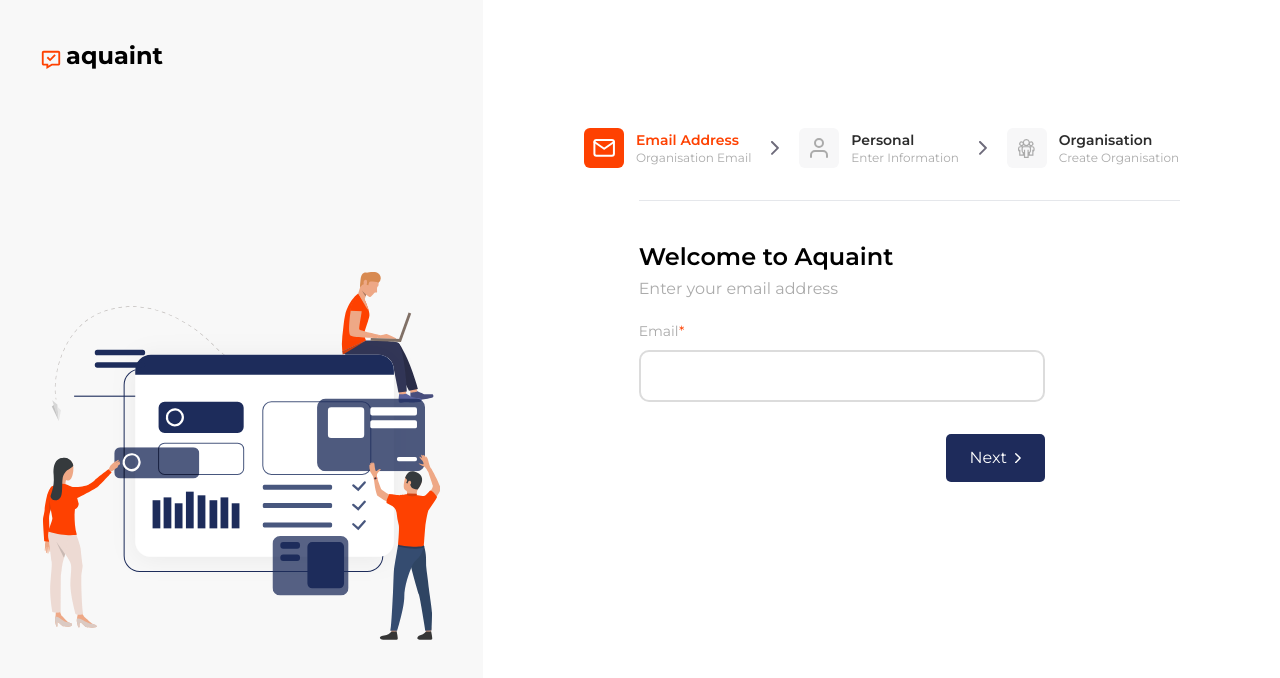
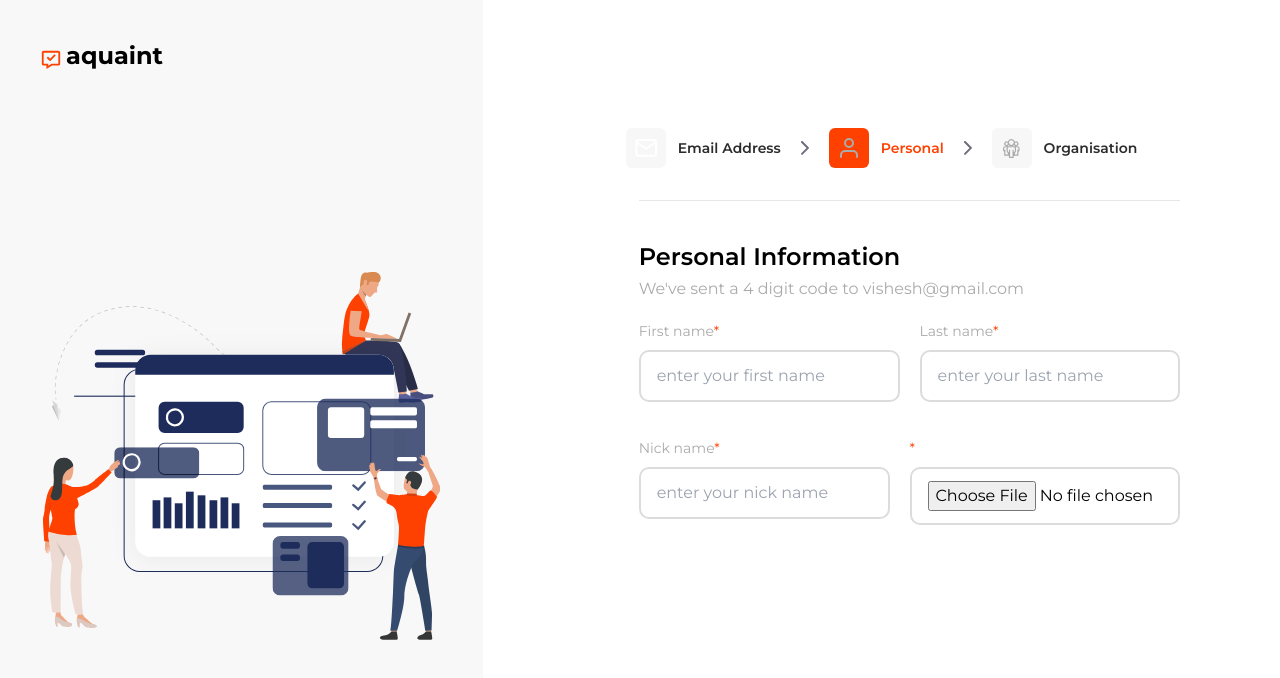
Before and after one commit to VisheshBajpayee/aquaint-fe, a React (Create React App) app: page /register in a window 1280 px wide. Shown: the top 678 px of the page. Built offline with nearby package versions, Linux system fonts and the light colour scheme.

Commit message:
added personal info section and welcome section of register page

```diff
--- a/src/components/Input/Input.jsx
+++ b/src/components/Input/Input.jsx
@@ -8,7 +8,7 @@ const Input = ({ type, name, id, placeholder, label, required }) => {
         {required && <span className="text-primaryOrange">*</span>}
       </label>
       <input
-        className=" border-2 border-borderGrey w-3/4 py-3 px-4 rounded-[10px]"
+        className=" border-2 border-borderGrey  py-3 px-4 rounded-[10px]"
         type={type}
         name={name}
         id={id}
--- a/src/components/TabBadge/TabBadge.jsx
+++ b/src/components/TabBadge/TabBadge.jsx
@@ -1,6 +1,6 @@
 import React from "react";
 
-const TabBadge = ({ primaryText, secondaryrText, icon, isActive }) => {
+const TabBadge = ({ primaryText, secondaryText, icon, isActive }) => {
   return (
     <div className="flex gap-3 items-center">
       {/* image */}
@@ -9,12 +9,7 @@ const TabBadge = ({ primaryText, secondaryrText, icon, isActive }) => {
           isActive ? "bg-primaryOrange" : "bg-badgeGrey"
         } rounded-md w-10 h-10 flex justify-center items-center`}
       >
-        {/* icon */}
-        <div
-          className={`${isActive ? "text-primaryWhite" : "text-secondaryGrey"}`}
-        >
-          {icon}
-        </div>
+        {icon}
       </div>
       {/* text */}
       <div className="flex  flex-col">
@@ -25,7 +20,7 @@ const TabBadge = ({ primaryText, secondaryrText, icon, isActive }) => {
         >
           {primaryText}
         </h3>
-        <span className="text-xs text-secondaryGrey">{secondaryrText}</span>
+        <span className="text-xs text-secondaryGrey">{secondaryText}</span>
       </div>
     </div>
   );
--- a/src/pages/RegisterPage/RegisterForm.jsx
+++ b/src/pages/RegisterPage/RegisterForm.jsx
@@ -1,20 +1,11 @@
 import React from "react";
 
-const RegisterForm = () => {
+const RegisterForm = ({ mainHeading, secondaryHeading, children }) => {
   return (
     <div className="flex flex-col gap-1">
-      <h1 className="text-2xl font-semibold">Welcome to Aquaint</h1>
-      <span className="text-secondaryGrey">Enter your email address</span>
-      {/* first form stage */}
-      <div>
-        {/* input component */}
-        <Input type="text" name="email" id="email" label="Email" required />
-
-        {/* button component */}
-        <div className="flex justify-end w-3/4 py-4">
-          <Button btnText="Next" showArrow />
-        </div>
-      </div>
+      <h1 className="text-2xl font-semibold">{mainHeading}</h1>
+      <span className="text-secondaryGrey">{secondaryHeading}</span>
+      {children}
     </div>
   );
 };
--- a/src/pages/RegisterPage/RegisterPage.jsx
+++ b/src/pages/RegisterPage/RegisterPage.jsx
@@ -6,11 +6,50 @@ import { ReactComponent as OrganizationIcon } from "../../assets/svg/organizatio
 import { ReactComponent as MailIcon } from "../../assets/svg/mail.svg";
 import { BiMessageCheck } from "react-icons/bi";
 import TabBadge from "../../components/TabBadge/TabBadge";
-import Button from "../../components/Button/Button";
-import Input from "../../components/Input/Input";
+import RegisterForm from "./RegisterForm";
+import StageOneRegistration from "./formComponents/StageOneRegistration";
+import StageTwoRegistration from "./formComponents/StageTwoRegistration";
+import StageThreeRegistration from "./formComponents/StageThreeRegistration";
 
 const RegisterPage = () => {
-  const [formState, setFormState] = useState([1, 0, 0]);
+  const [currentStage, setCurrentStage] = useState(1);
+
+  const renderFormStage = () => {
+    switch (currentStage) {
+      case 0:
+        return (
+          <RegisterForm
+            mainHeading="Welcome to Aquaint"
+            secondaryHeading="Enter your email address"
+          >
+            <StageOneRegistration />
+          </RegisterForm>
+        );
+
+      case 1:
+        return (
+          <RegisterForm
+            mainHeading="Personal Information"
+            secondaryHeading="We've sent a 4 digit code to vishesh@gmail.com"
+          >
+            <StageTwoRegistration />
+          </RegisterForm>
+        );
+
+      case 2:
+        return (
+          <RegisterForm
+            mainHeading="Create Organization"
+            secondaryHeading="We've sent a 4 digit code to vishesh@gmail.com"
+          >
+            <StageThreeRegistration />
+          </RegisterForm>
+        );
+      default:
+        return;
+    }
+  };
+
   return (
     <div className="w-screen h-screen  flex">
       {/* left */}
@@ -34,13 +73,14 @@ const RegisterPage = () => {
               primaryText="Email Address"
               secondaryrText="Organisation Email"
               icon={<MailIcon />}
-              isActive
+              isActive={currentStage === 0 ? true : false}
             />
             <ArrowIconBlack />
             <TabBadge
               primaryText="Personal"
               secondaryrText="Enter Information"
               icon={<AccountIcon />}
+              isActive={currentStage === 1 ? true : false}
             />
             <ArrowIconBlack />
 
@@ -48,33 +88,14 @@ const RegisterPage = () => {
               primaryText="Organisation"
               secondaryrText="Create Organisation"
               icon={<OrganizationIcon />}
+              isActive={currentStage === 2 ? true : false}
             />
           </div>
           <hr className=" my-1 ml-14" />
 
           <div className="ml-14 mt-10">
-            <div className="flex flex-col gap-1">
-              <h1 className="text-2xl font-semibold">Welcome to Aquaint</h1>
-              <span className="text-secondaryGrey">
-                Enter your email address
-              </span>
-              {/* first form stage */}
-              <div>
-                {/* input component */}
-                <Input
-                  type="text"
-                  name="email"
-                  id="email"
-                  label="Email"
-                  required
-                />
-
-                {/* button component */}
-                <div className="flex justify-end w-3/4 py-4">
-                  <Button btnText="Next" showArrow />
-                </div>
-              </div>
-            </div>
+            {/* stages of form */}
+            {renderFormStage()}
           </div>
         </section>
       </aside>
--- /dev/null
+++ b/src/pages/RegisterPage/formComponents/StageOneRegistration.jsx
@@ -0,0 +1,26 @@
+import React from "react";
+import Button from "../../../components/Button/Button";
+import Input from "../../../components/Input/Input";
+
+const StageOneRegistration = () => {
+  return (
+    // stage one
+    <div>
+      {/* input component */}
+      <Input type="text" name="email" id="email" label="Email" required />
+
+      {/* button component */}
+      <div className="flex justify-end w-3/4 py-4">
+        <Button btnText="Next" showArrow />
+      </div>
+      <div className="text-xs flex gap-1 justify-center w-3/4">
+        <span>Don't have account?</span>
+        <span className="text-primaryOrange cursor-pointer font-semibold">
+          Register
+        </span>
+      </div>
+    </div>
+  );
+};
+
+export default StageOneRegistration;
--- /dev/null
+++ b/src/pages/RegisterPage/formComponents/StageThreeRegistration.jsx
@@ -0,0 +1,23 @@
+import React from "react";
+import Input from "../../../components/Input/Input";
+
+const StageThreeRegistration = () => {
+  return (
+    <div className="flex gap-1">
+      <Input
+        id="organization-name"
+        name="organization"
+        label="Organisation name"
+        required
+      />
+      <Input
+        id="subdomain-name"
+        name="subDomain"
+        label="Sub Domain Name"
+        required
+      />
+    </div>
+  );
+};
+
+export default StageThreeRegistration;
--- /dev/null
+++ b/src/pages/RegisterPage/formComponents/StageTwoRegistration.jsx
@@ -0,0 +1,50 @@
+import React from "react";
+import Input from "../../../components/Input/Input";
+const StageTwoRegistration = () => {
+  return (
+    <>
+      <div className="flex gap-5 w-full">
+        <div className="w-1/2">
+          <Input
+            id="firstname"
+            name="firstName"
+            label="First name"
+            placeholder="enter your first name"
+            required
+          />
+        </div>
+        <div className="w-1/2">
+          <Input
+            id="lastname"
+            name="lastname"
+            label="Last name"
+            placeholder="enter your last name"
+            required
+          />
+        </div>
+      </div>
+      <div className="flex gap-5 w-full">
+        <div className="w-1/2">
+          <Input
+            id="nickname"
+            name="nickname"
+            label="Nick name"
+            placeholder="enter your nick name"
+            required
+          />
+        </div>
+        <div className="w-1/2">
+          <Input
+            type="file"
+            id="firstname"
+            name="firstName"
+            placeholder="enter your first name"
+            required
+          />
+        </div>
+      </div>
+    </>
+  );
+};
+
+export default StageTwoRegistration;
```
